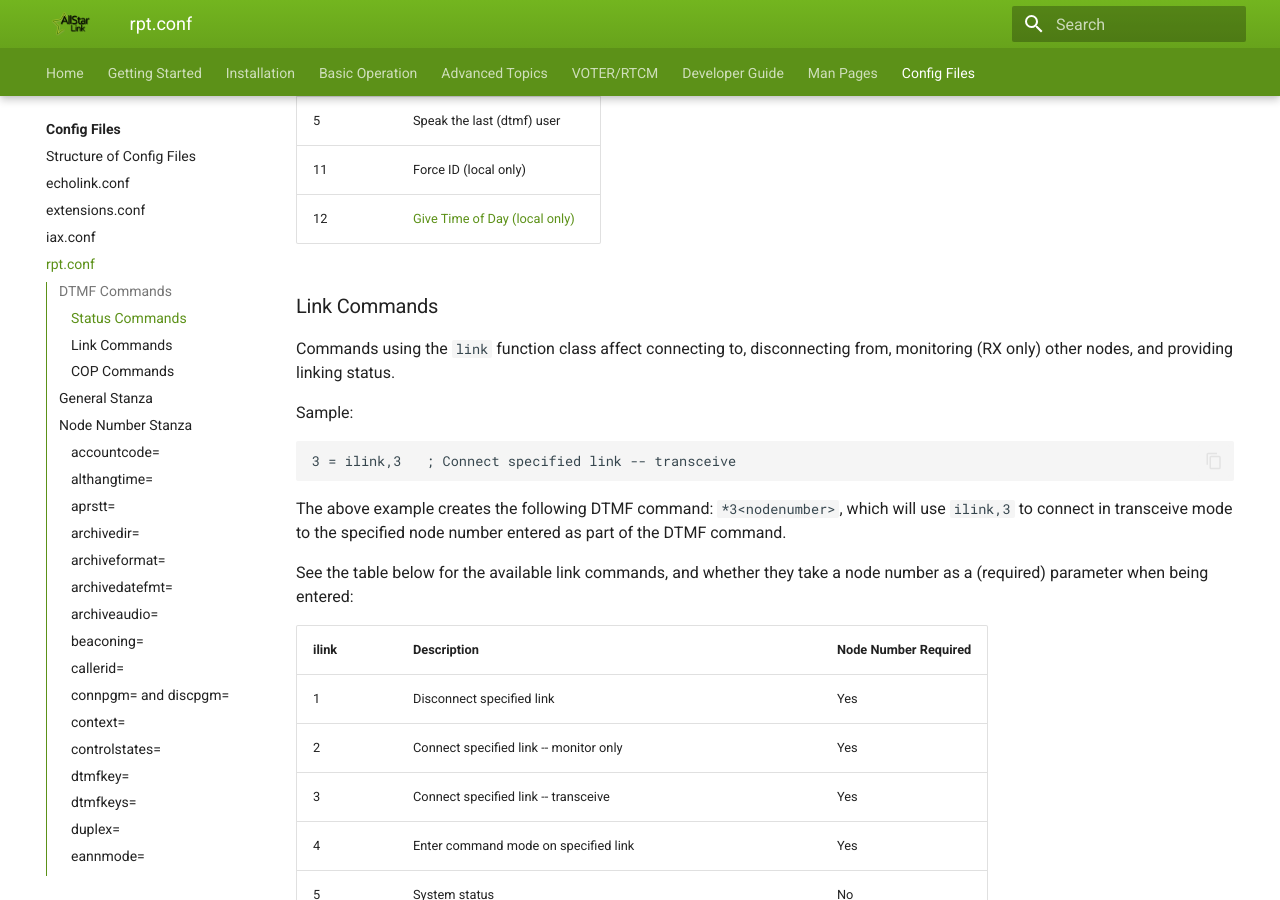
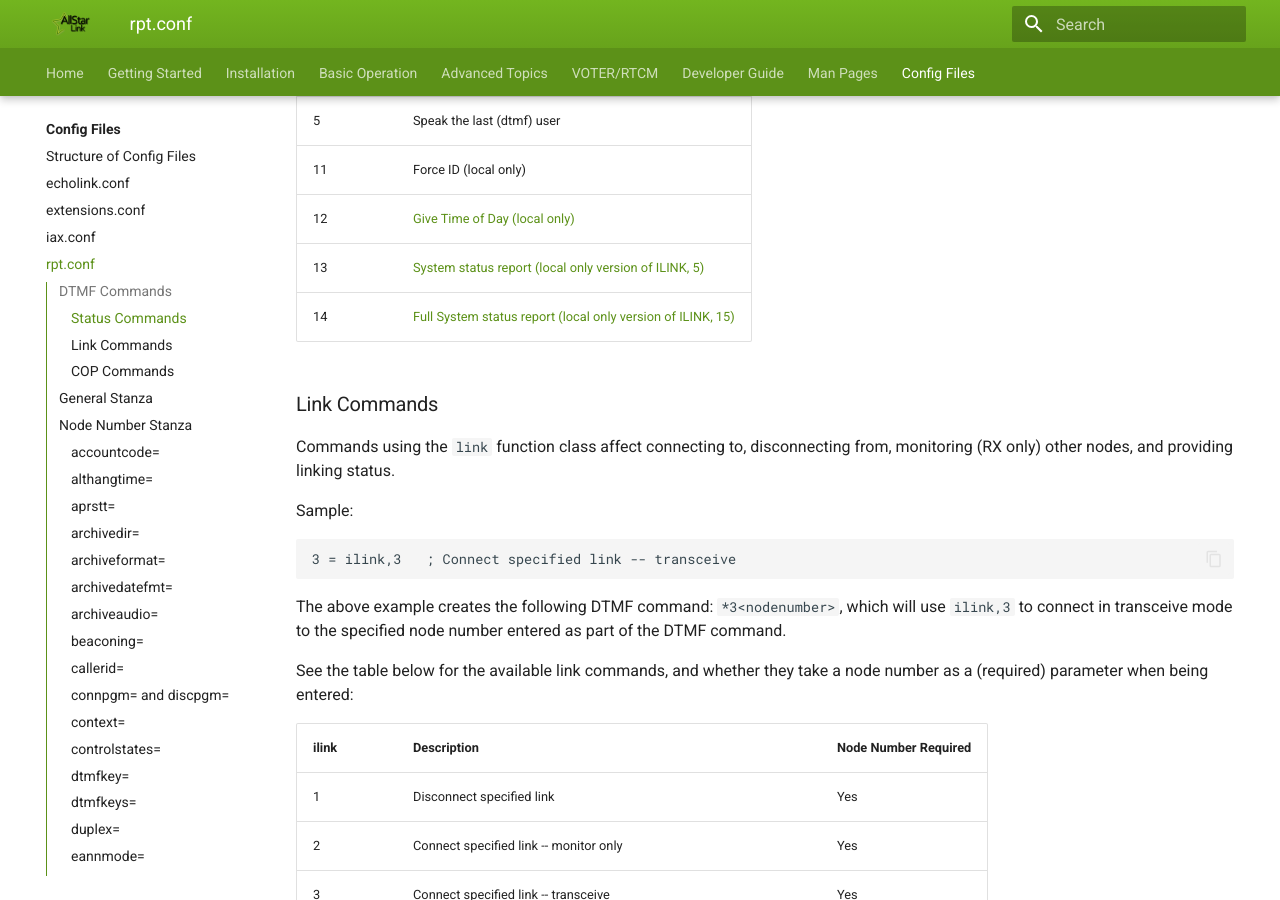
Before and after one commit to AllStarLink/ASL3-Manual, an MkDocs documentation site: the page built from docs/config/rpt_conf.md, in a window 1280 px wide and 900 px high, scrolled down 1192 px. Built offline with MkDocs 1.6.1 and Material for MkDocs 9.7.7, drawn with Linux system fonts in a browser that asks for light colours; some of the changed lines change nothing that is shown.

Commit message:
add docs for status 13 and status 14

```diff
--- a/docs/config/rpt_conf.md
+++ b/docs/config/rpt_conf.md
@@ -40,6 +40,8 @@ Status|Description
 5|Speak the last (dtmf) user
 11|Force ID (local only)
 12|[Give Time of Day (local only)](../adv-topics/timeofday.md)
+13|[System status report (local only version of ILINK, 5)](#ilink5)
+14|[Full System status report (local only version of ILINK, 15)](#ilink15)
 
 ### Link Commands
 Commands using the `link` function class affect connecting to, disconnecting from, monitoring (RX only) other nodes, and providing linking status.
@@ -60,7 +62,7 @@ ilink|Description|Node Number Required
 2|Connect specified link -- monitor only|Yes
 3|Connect specified link -- transceive|Yes
 4|Enter command mode on specified link|Yes
-5|System status|No
+<a id="ilink5"></a>5|System status|No
 6|Disconnect all links|No
 7|Last Node to Key Up|No
 8|Connect specified link -- local monitor only|Yes
@@ -69,7 +71,7 @@ ilink|Description|Node Number Required
 11|Disconnect a previously permanently connected link|Yes
 12|Permanently connect specified link -- monitor only|Yes
 13|Permanently connect specified link -- transceive|Yes
-15|Full system status (all nodes)|No
+<a id="ilink15"></a>15|Full system status (all nodes)|No
 16|Reconnect links disconnected with "disconnect all links"|No
 17|MDC test (for diag purposes)|No
 18|Permanently Connect specified link -- local monitor only|Yes
```
